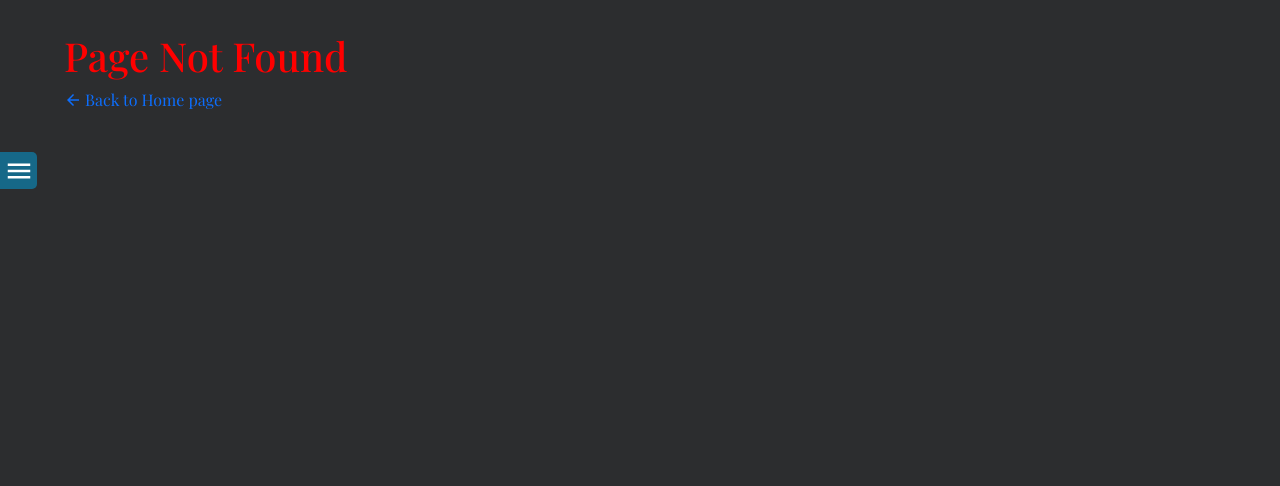
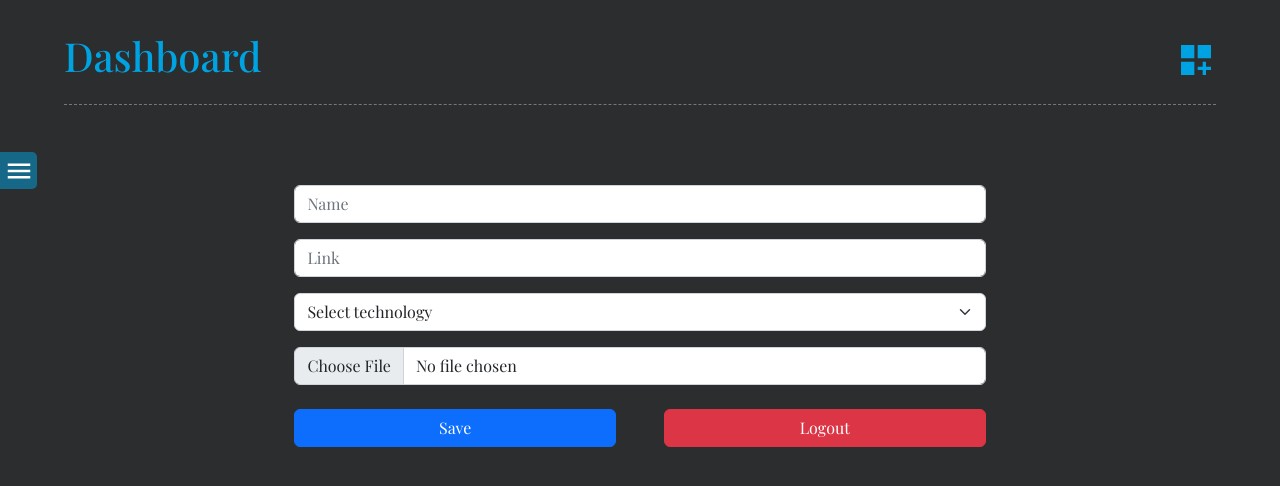
Before and after one commit to Aziz3010/aziz-website, a React (Create React App) app: page /dashboard in a window 1280 px wide. Before the commit this address had no page. Shown: the top 486 px of the page. Built offline with nearby package versions, Linux system fonts and the light colour scheme; sample sign-in values are in the browser's storage.

Commit message:
add login page php

```diff
--- a/package.json
+++ b/package.json
@@ -2,6 +2,7 @@
   "name": "my_website",
   "version": "0.1.0",
   "private": true,
+  "proxy": "http://myapi.rf.gd",
   "dependencies": {
     "@emotion/react": "^11.9.0",
     "@emotion/styled": "^11.8.1",
@@ -11,8 +12,10 @@
     "@testing-library/jest-dom": "^5.16.4",
     "@testing-library/react": "^13.2.0",
     "@testing-library/user-event": "^13.5.0",
+    "axios": "^0.27.2",
     "bootstrap": "^5.2.0-beta1",
     "jquery": "^3.6.0",
+    "jwt-decode": "^3.1.2",
     "popper.js": "^1.16.1",
     "react": "^18.1.0",
     "react-dom": "^18.1.0",
--- a/src/App.js
+++ b/src/App.js
@@ -21,7 +21,7 @@ const App = () => {
         <Route path='/portfolio' element={ <Portfolio /> } />
         {/* <Route path='/contact' element={ <Contact /> } /> */}
         <Route path='/login' element={ <Login /> } />
-        <Route path='/login:dashboard' element={ <Dashboard /> } />
+        <Route path='/dashboard' element={ <Dashboard /> } />
         <Route path='*' element={ <PageNotFound /> } />
       </Routes>
     </>
--- a/src/Pages/Dashboard/Dashboard.jsx
+++ b/src/Pages/Dashboard/Dashboard.jsx
@@ -1,17 +1,55 @@
-import React from 'react';
+import React, { useEffect, useState } from 'react';
 import Styles from './Dashboard.module.css';
 import PageTitle from '../../Components/PageTitle/PageTitle';
 import DashboardCustomizeIcon from '@mui/icons-material/DashboardCustomize';
+import { Link } from 'react-router-dom';
+import axios from 'axios';
 
 const Dashboard = () => {
+  const [name, setName] = useState('');
+  const [link, setLink] = useState('');
+  const [technology, setTechnology] = useState('');
+  const [imageName, setImageName] = useState('');
+
+  const token = localStorage.getItem('AzizSiteToken');
+
+  let formData = {
+    project_name: name,
+    project_link: link,
+    technology: technology,
+    imageName: imageName
+  }
+
+  const callAPIToPost = async () => {
+    const resp = await axios.post(`http://localhost/myProjectsAPI/postProjects.php`, formData);
+    console.log(resp.data);
+  }
+
+  useEffect(() => {
+    if (!token) {
+      window.location.replace('/login');
+    }
+  })
+
+  const logoutHandler = () => {
+    localStorage.removeItem('AzizSiteToken');
+  }
+
+  const submitHandler = (e) => {
+    e.preventDefault();
+    callAPIToPost();
+  }
+
   return (
     <main className={Styles.main}>
       <PageTitle title="Dashboard" icon={<DashboardCustomizeIcon />} />
 
-      <form action="" encType="multipart/form-data" className={`${Styles.form}`}>
-        <input type="text" placeholder=' Name' id='Name' className='form-control mb-3' />
-        <input type="text" placeholder=' Link' id='Link' className='form-control mb-3' />
-        <select className="form-select mb-3">
+      <form onSubmit={submitHandler} encType="multipart/form-data" className={`${Styles.form}`}>
+        <input onChange={(e) => setName(e.target.value)} type="text" placeholder='Name' className='form-control mb-3' />
+
+        <input onChange={(e) => setLink(e.target.value)} type="text" placeholder='Link' className='form-control mb-3' />
+
+        <select onChange={(e) => setTechnology(e.target.value)} className="form-select mb-3">
           <option>Select technology</option>
           <option value="Frontend">Frontend</option>
           <option value="JavaScript">JavaScript</option>
@@ -19,15 +57,19 @@ const Dashboard = () => {
           <option value="Vue.Js">Vue.Js</option>
           <option value="Backend">Backend</option>
         </select>
+
         <div className="mb-4">
-          <input className="form-control" type="file" />
+          <input onChange={(e) => setImageName(e.target.value)} className="form-control" type="file" />
         </div>
-        <button type="submit" className="btn btn-primary w-100">Save</button>
+
+        <div className="btns d-flex align-items-center gap-5">
+          <button type="submit" className="btn btn-primary w-50">Save</button>
+          <Link to='/login' onClick={logoutHandler} className="btn btn-danger w-50">Logout</Link>
+        </div>
+
       </form>
-
     </main>
   )
 }
 
 export default Dashboard;
-// Here are add, delete, and update projects. [Form -> GRUD]
--- a/src/Pages/Login/Login.jsx
+++ b/src/Pages/Login/Login.jsx
@@ -2,30 +2,39 @@ import React, { useState } from 'react';
 import Styles from './Login.module.css';
 import LoginIcon from '@mui/icons-material/Login';
 import PageTitle from '../../Components/PageTitle/PageTitle';
+import axios from 'axios';
 
 const Login = () => {
-    const [email, setEmail] = useState('');
+    const [email, setEmail] = useState('a.abdelazizg@gmail.com');
     const [password, setPassword] = useState('');
     const [error, setError] = useState(false);
     const [errorMSG, setErrorMSG] = useState('Something is wrong');
 
     const callAPI = async () => {
         // local host
-        // const request = await fetch(`http://localhost/myProjectsAPI/index.php?email=${email}&password=${password}`);
-        const request = await fetch(`http://myapi.rf.gd/index.php?email=${email}&password=${password}`);
-        const respone = await request.json();
-        if(respone.msg === 'Allow') {
-            window.location.replace('/login:dashboard');
+        const { data } = await axios.get(`/index.php?email=${email}&password=${password}`);
+        // "proxy": "http://localhost/myProjectsAPI",
+        // const { data } = await axios.get(`/index.php?email=${email}&password=${password}`);
+        console.log(data);
+
+        if (data.msg === 'Allow') {
+            let Number = Math.random() * 1000000;
+            let string = email + "Allow" + password + email + Number + email + password;
+            let token = string + Number;
+            let encoded = window.btoa(token);
+            localStorage.setItem('AzizSiteToken', encoded);
+            window.location.replace('/dashboard');
             setError(false);
         } else {
-            setErrorMSG(respone.msg);
+            localStorage.removeItem('AzizSiteToken');
+            setErrorMSG(data.msg);
             setError(true);
         }
     }
 
     const submitHandler = (e) => {
         e.preventDefault();
-        if(email.length === 0 && password.length === 0) {
+        if (email.length === 0 && password.length === 0) {
             setError(true);
         } else {
             setError(false);
@@ -36,13 +45,14 @@ const Login = () => {
     return (
         <main className={Styles.main}>
             <PageTitle title="Login" icon={<LoginIcon />} />
+
             <form onSubmit={submitHandler} className={`${Styles.form}`}>
                 {
-                    error && <p className='alert alert-danger py-0 text-center'>{errorMSG}</p>
+                    error && <p className='alert py-0 text-center alert-danger'>{errorMSG}</p>
                 }
-                <input onChange={(e)=>setEmail(e.target.value)} type="email" placeholder='Email' className='form-control mb-4' />
-                <input onChange={(e)=>setPassword(e.target.value)} type="password" placeholder='Password' className='form-control mb-5' />
-                <button type="submit" className="btn btn-primary w-100">Sign in</button>
+                <input onChange={(e) => setEmail(e.target.value)} value={email} type="email" placeholder='Email' className='form-control mb-4' />
+                <input onChange={(e) => setPassword(e.target.value)} type="password" placeholder='Password' className='form-control mb-5' />
+                <button type="submit" className="btn btn-primary w-100">Log in</button>
             </form>
         </main>
     )
```
Also changed, not shown: 2 other files (tests, documents, lock files or other folders).
